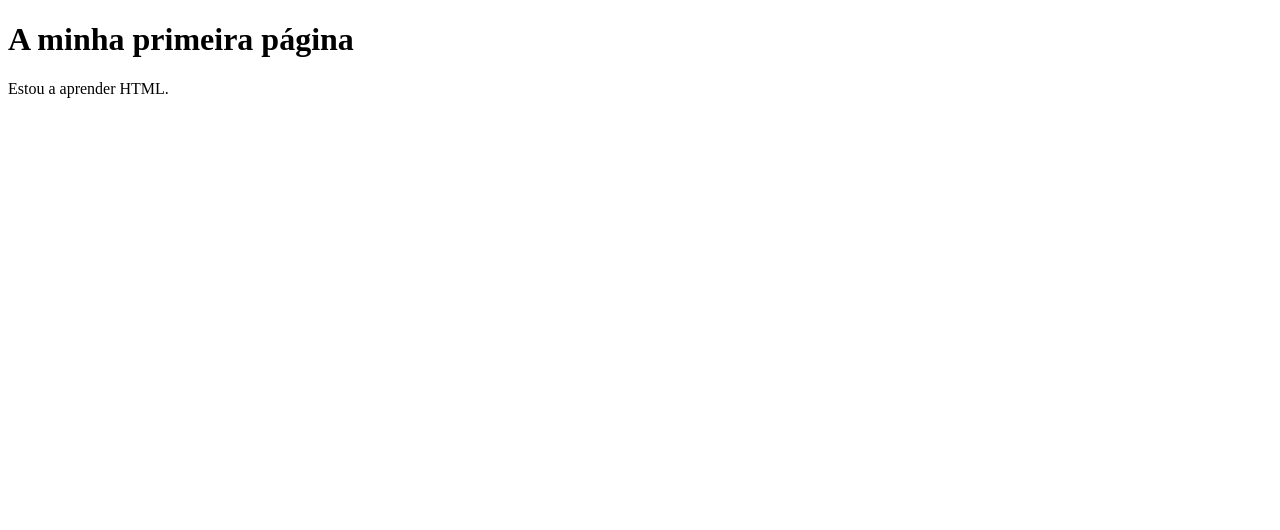
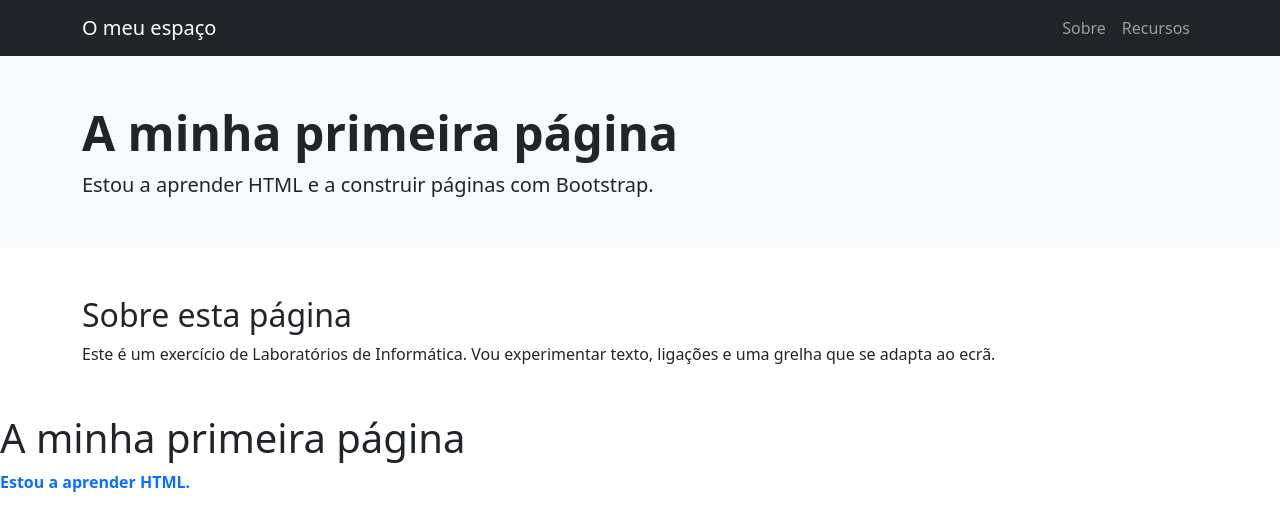
Before and after one commit to simplyGC/primeira-pagina-bootstrap, a plain HTML site: page index.html in a window 1280 px wide. Drawn offline with nearby package versions, Linux system fonts and the light colour scheme.

Commit message:
Adiciona Bootstrap, menu e apresentação

```diff
--- a/index.html
+++ b/index.html
@@ -1,14 +1,44 @@
 <!doctype html>
 <html lang="pt-PT">
+
+<link href="https://cdn.jsdelivr.net/npm/bootstrap@5.3.8/dist/css/bootstrap.min.css" rel="stylesheet" integrity="sha384-sRIl4kxILFvY47J16cr9ZwB07vP4J8+LH7qKQnuqkuIAvNWLzeN8tE5YBujZqJLB" crossorigin="anonymous">
+
 <head>
   <meta charset="utf-8">
   <meta name="viewport" content="width=device-width, initial-scale=1">
   <title>A minha primeira página</title>
 </head>
 <body id="inicio">
+  <nav class="navbar navbar-expand-md bg-dark" data-bs-theme="dark" aria-label="Navegação principal">
+  <div class="container">
+    <a class="navbar-brand" href="#inicio">O meu espaço</a>
+    <button class="navbar-toggler" type="button" data-bs-toggle="collapse" data-bs-target="#menuPrincipal" aria-controls="menuPrincipal" aria-expanded="false" aria-label="Abrir ou fechar o menu">
+      <span class="navbar-toggler-icon"></span>
+    </button>
+    <div class="collapse navbar-collapse" id="menuPrincipal">
+      <ul class="navbar-nav ms-auto">
+        <li class="nav-item"><a class="nav-link" href="#sobre">Sobre</a></li>
+        <li class="nav-item"><a class="nav-link" href="#recursos">Recursos</a></li>
+      </ul>
+    </div>
+  </div>
+</nav>
+<header class="bg-body-tertiary py-5">
+  <div class="container">
+    <h1 class="display-5 fw-bold">A minha primeira página</h1>
+    <p class="lead mb-0">Estou a aprender HTML e a construir páginas com Bootstrap.</p>
+  </div>
+</header>
+
+<main class="container my-5">
+  <section id="sobre" class="mb-5">
+    <h2>Sobre esta página</h2>
+    <p>Este é um exercício de Laboratórios de Informática. Vou experimentar texto, ligações e uma grelha que se adapta ao ecrã.</p>
+  </section>
+</main>
   <h1>A minha primeira página</h1>
-  <p>Estou a aprender HTML.</p>
+  <p class="text-primary fw-bold" >Estou a aprender HTML.</p>
 
-
+  <script src="https://cdn.jsdelivr.net/npm/bootstrap@5.3.8/dist/js/bootstrap.bundle.min.js" integrity="sha384-FKyoEForCGlyvwx9Hj09JcYn3nv7wiPVlz7YYwJrWVcXK/BmnVDxM+D2scQbITxI" crossorigin="anonymous"></script>
 </body>
 </html>
```
